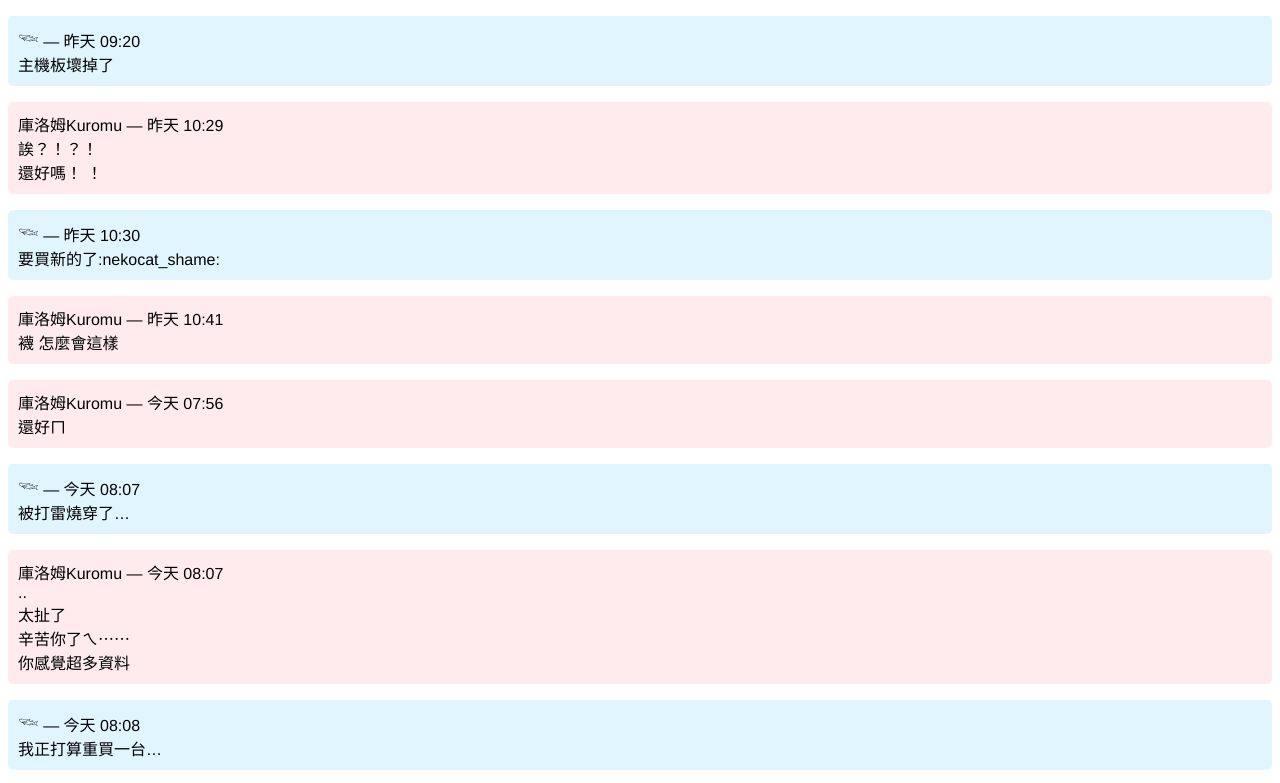
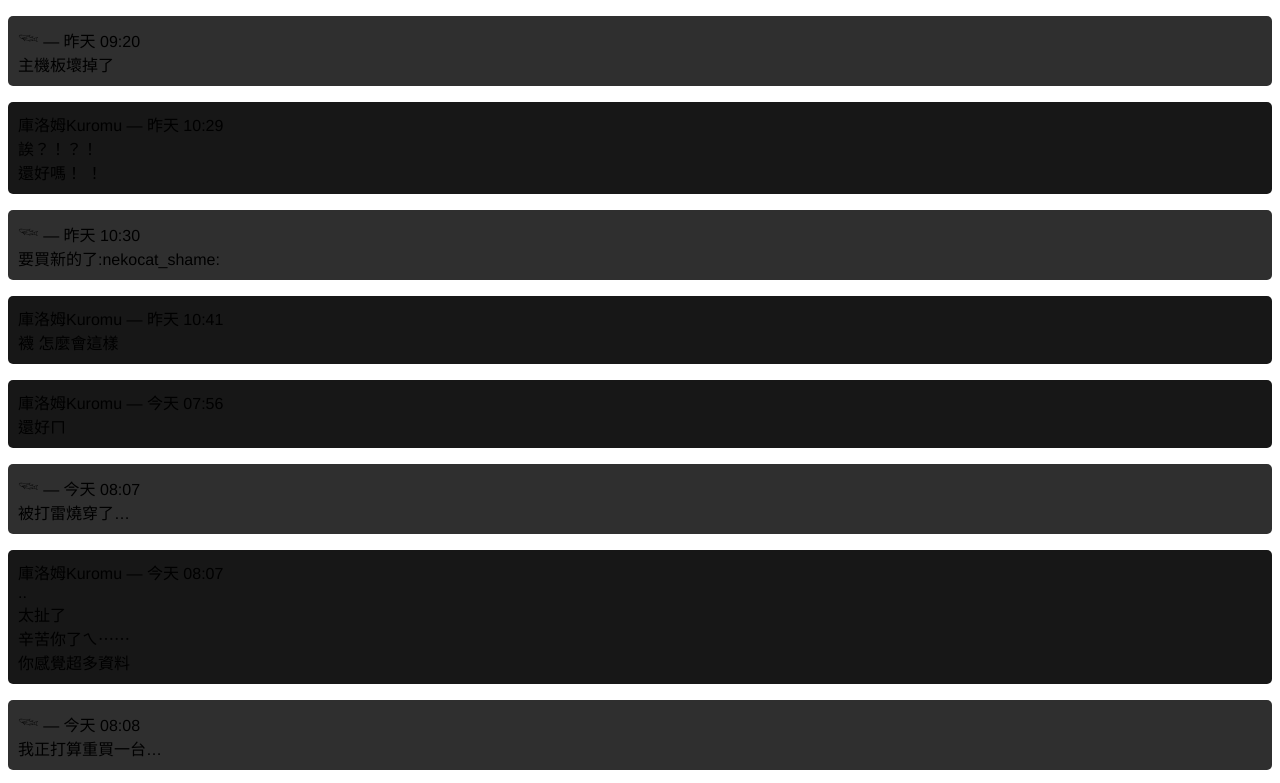
Before and after one commit to takahashiyosuke/takahashiyosuke.github.io, a plain HTML site: page index.html in a window 1280 px wide. Shown: the top 783 px of the page. Drawn offline with Linux system fonts and the light colour scheme.

Commit message:
Update index.html

```diff
--- a/index.html
+++ b/index.html
@@ -8,8 +8,8 @@
             font-family: 'PingFang TC', 'Helvetica Neue', 'Helvetica', 'Arial', sans-serif;
         }
         .message { padding: 10px; margin-bottom: 5px; border-radius: 5px; }
-        .user1 { background-color: #E1F5FE; }
-        .user2 { background-color: #FFEBEE; }
+        .user1 { background-color: #2f2f2f; }
+        .user2 { background-color: #171717; }
     </style>
 </head>
 <body>
```
